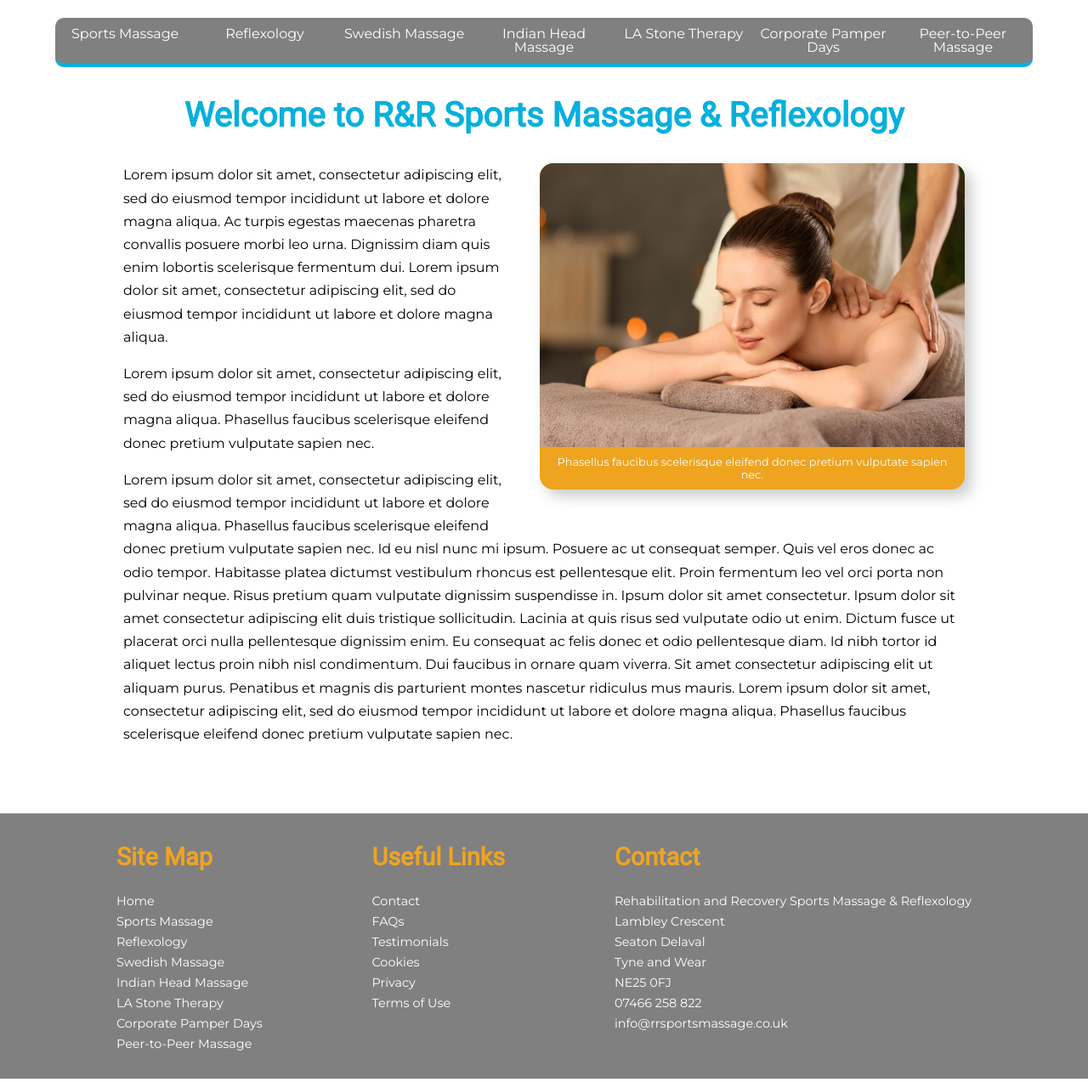
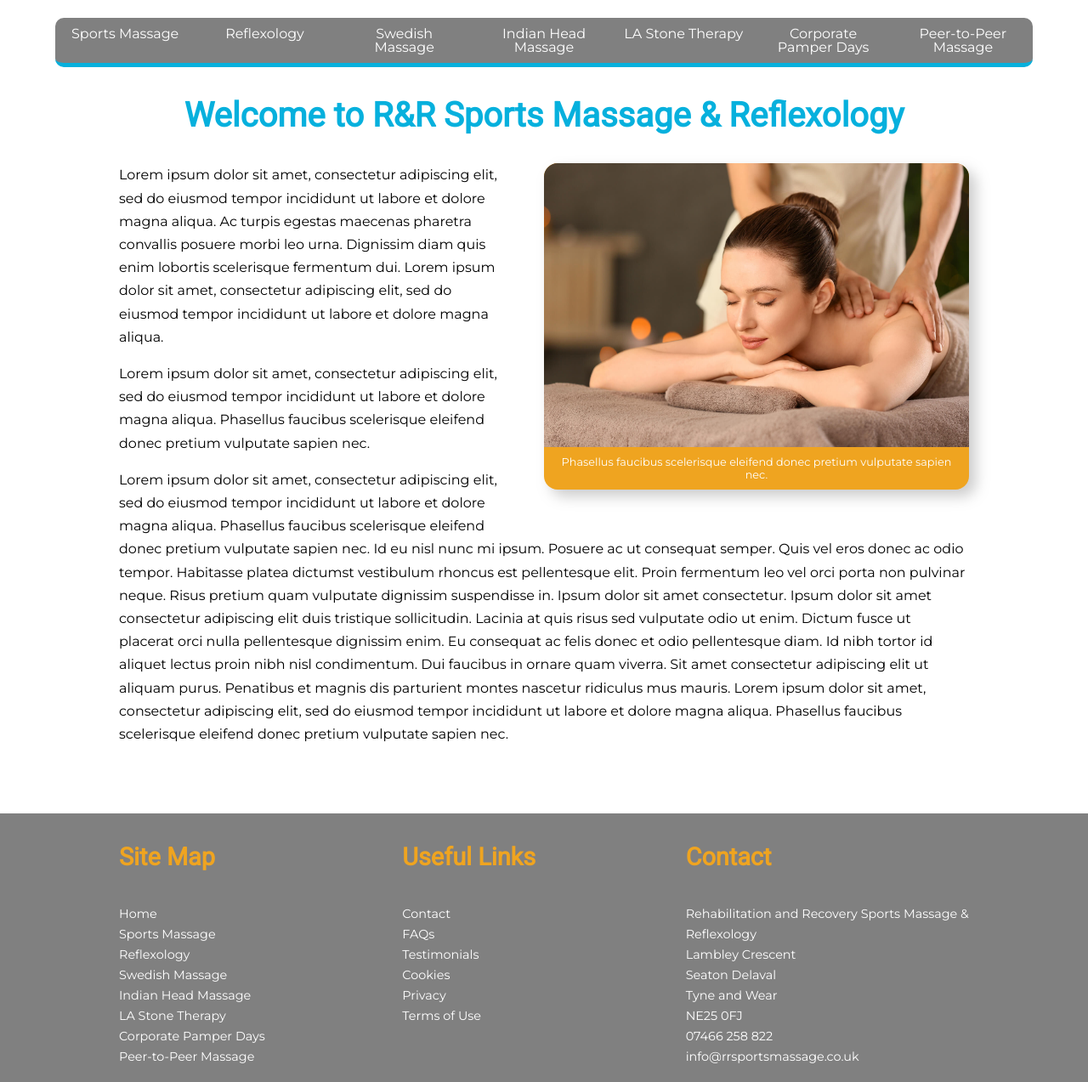
Before and after one commit to Ryhhill1998/SportsMassageWebsite, a plain HTML site: page index.html in a window 1280 px wide. Shown: the part 167-1440 px from the top of the page at 85% size. Drawn offline with Linux system fonts and the light colour scheme.

Commit message:
Improved responsiveness of homepage

```diff
--- a/index.html
+++ b/index.html
@@ -43,7 +43,7 @@
     </ul>
 </nav>
 
-<main class="container">
+<main class="container-smaller">
     <section id="section--intro">
         <h1 class="homepage-heading">Welcome to R&R Sports Massage & Reflexology</h1>
 
@@ -87,7 +87,7 @@
 </main>
 
 <footer>
-    <div class="container">
+    <div class="container-smaller">
         <div>
             <h2>Site Map</h2>
             <ul>
--- a/styles.css
+++ b/styles.css
@@ -32,7 +32,7 @@ header div {
 
 .sub-nav ul {
     justify-content: flex-end;
-    gap: 1.5em;
+    gap: 1em;
 }
 
 .sub-nav a {
@@ -45,7 +45,6 @@ header div {
 
 /* MAIN */
 main {
-    padding: 0 5em;
     margin: 0 auto 5em;
     min-height: 450px;
 }
@@ -56,7 +55,6 @@ main {
     border-bottom: solid 5px #06b0dd;
     margin: 0 auto;
     overflow: hidden;
-    word-wrap: break-word;
 }
 
 .main-nav ul {
@@ -73,7 +71,7 @@ main {
     display: inline-block;
     width: 100%;
     height: 100%;
-    padding: 0.65em 0;
+    padding: 0.65em 0.75em;
     line-height: 100%;
 }
 
@@ -98,11 +96,19 @@ footer {
     font-size: 0.9rem;
 }
 
-footer > div {
+footer div {
     display: flex;
-    justify-content: space-between;
+}
+
+footer .container-smaller {
+    display: flex;
+    justify-content: space-evenly;
     margin: 0 auto;
-    padding: 0 5em;
+}
+
+footer .container-smaller > div {
+    flex-direction: column;
+    flex: 1 1 0;
 }
 
 footer a, footer {
@@ -137,6 +143,12 @@ h2 {
 
 .container {
     max-width: 1150px;
+    width: 95%;
+}
+
+.container-smaller {
+    max-width: 1000px;
+    width: 90%;
 }
 
 nav ul {
@@ -157,7 +169,7 @@ p {
 }
 
 input {
-    width: 100%;
+    width: 90%;
     max-width: 500px;
 }
 
@@ -187,3 +199,5 @@ figcaption {
 img {
     width: 100%;
 }
+
+/* --------------- MEDIA QUERIES --------------- */
```
